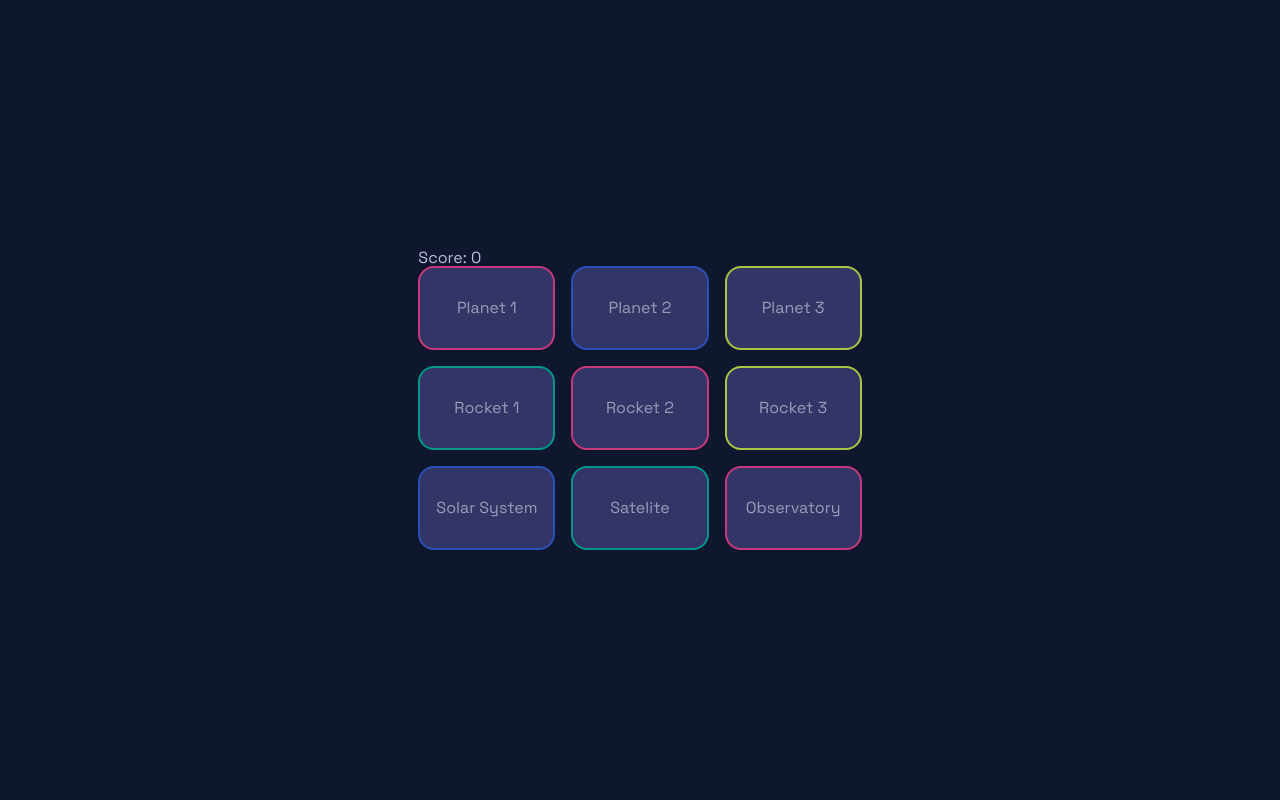
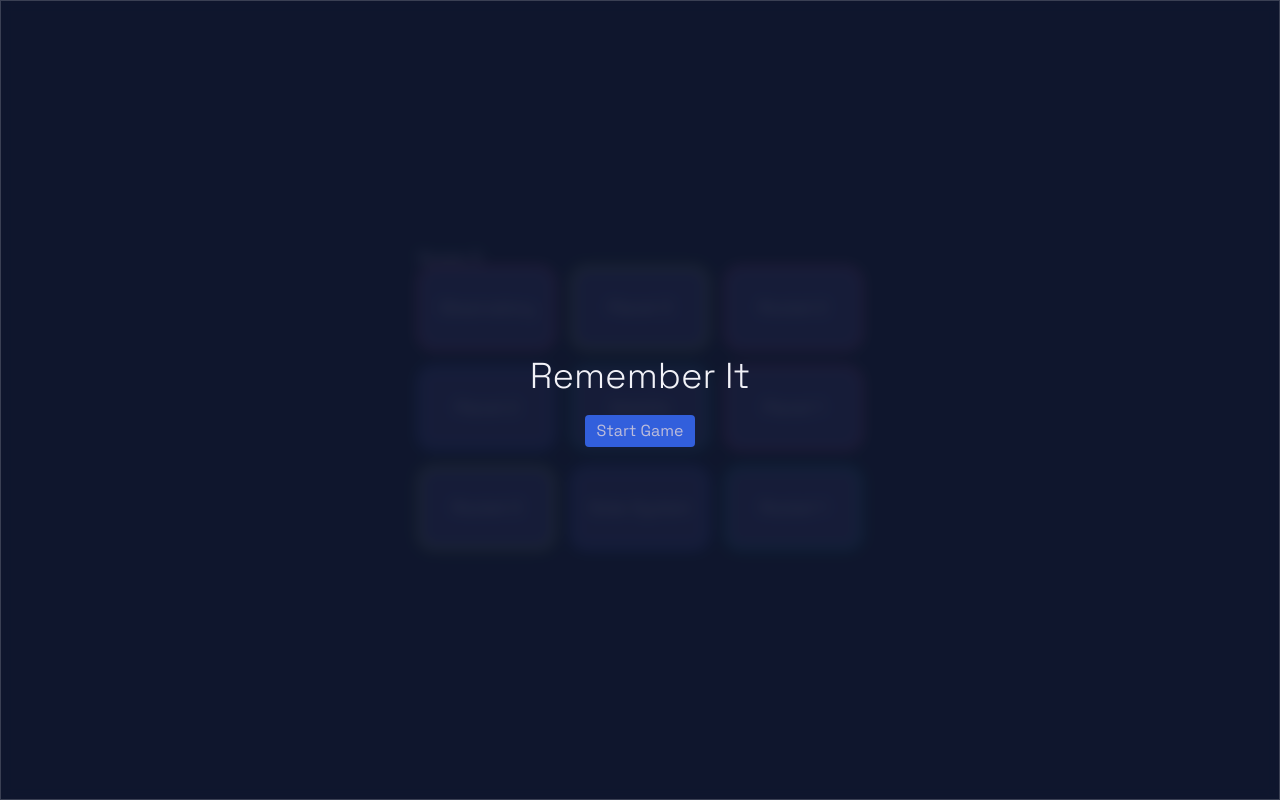
Before and after one commit to acarlie/remember-it-again, a React (Create React App) app: page / in a window 1280 px wide. Built offline with nearby package versions, Linux system fonts and the light colour scheme.

Commit message:
update(localStorage, start screen): saving top score to local storage, created start screen

```diff
--- a/src/components/modal.tsx
+++ b/src/components/modal.tsx
@@ -13,7 +13,7 @@ interface ModalProps {
 const open = css`
     display: flex;
     align-items: center;
-    align-content: center;
+    justify-content: center;
     position: fixed;
     width: 100vw;
     height: 100vh;
@@ -31,10 +31,17 @@ const closed = css`
     display: none;
 `
 
+const modalBody = css`
+    display: flex;
+    flex-direction: column;
+    align-items: center;
+    gap: 1rem;
+`
+
 export const Modal = ({ isOpen, toggle, title, children }: ModalProps) => {
     return (
         <div role='dialog' aria-modal='true' css={isOpen ? open : closed}>
-            <div>
+            <div css={modalBody}>
                 <h2 css={heading2}>{title}</h2>
                 {children}
             </div>
--- a/src/game/game-constants.ts
+++ b/src/game/game-constants.ts
@@ -1,4 +1,7 @@
 import { Color } from '../theme/theme'
+
+export const topScoreKey = 'remember_it_again_top_score';
+
 
 export type OptionData = {
     label: string
--- a/src/game/game-provider.tsx
+++ b/src/game/game-provider.tsx
@@ -1,8 +1,8 @@
 import * as React from 'react'
-import { options, OptionData } from './game-constants'
+import { options, OptionData, topScoreKey } from './game-constants'
 import { shuffle } from '../utilities/shuffle'
 
-type Status = 'win' | 'lose' | 'playing'
+type Status = 'start' | 'win' | 'lose' | 'playing'
 
 type GameContextProps = {
     options: OptionData[]
@@ -11,7 +11,7 @@ type GameContextProps = {
     status: Status
     checkAnswer: (answer: string) => void
     restart: () => void
-    updateTopScore: (score: number) => void
+    start: () => void
 }
 
 export const GameContext = React.createContext<GameContextProps>(
@@ -22,7 +22,7 @@ export const GameContext = React.createContext<GameContextProps>(
         status: 'playing',
         checkAnswer: () => null,
         restart: () => null,
-        updateTopScore: () => null
+        start: () => null,
     }
 )
 
@@ -33,8 +33,9 @@ type GameProviderProps = {
 export const GameProvider = ({ children }: GameProviderProps) => {
     const [topScore, setTopScore] = React.useState<number>(0)
     const [picked, setPickedTiles] = React.useState<string[]>([])
-    const [gameTiles, setGameTiles] = React.useState<OptionData[]>(options)
-    const [gameStatus, setGameStatus] = React.useState<Status>('playing')
+    const [gameTiles, setGameTiles] = React.useState<OptionData[]>(shuffle(options))
+    const [gameStatus, setGameStatus] = React.useState<Status>('start')
+
 
     const checkAnswer = (answer: string) => {
         const win = picked.length === options.length - 1;
@@ -42,19 +43,36 @@ export const GameProvider = ({ children }: GameProviderProps) => {
 
         if (lose) {
             setGameStatus('lose')
-            // check if top score, update if needed
+            saveTopScore()
         } else if (win) {
             setGameStatus('win')
-            // check if top score, update if needed
-
+            saveTopScore()
         } else {
             setPickedTiles(picked.concat(answer))
             setGameTiles(shuffle(gameTiles))
         }
     }
 
-    const updateTopScore = (score: number) => {
-        console.log('update top')
+    const saveTopScore = () => {
+        const currentScore = picked.length
+
+        const savedScore = localStorage.getItem(topScoreKey)
+
+        if (savedScore && currentScore <= parseInt(savedScore)) {
+            return
+        }
+
+        if ((savedScore && currentScore > parseInt(savedScore)) || !savedScore) {
+            localStorage.setItem(topScoreKey, `${currentScore}`);
+        }
+    }
+
+    const start = () => {
+        const savedScore = localStorage.getItem(topScoreKey);
+        if (savedScore) {
+            setTopScore(parseInt(savedScore))
+        }
+        setGameStatus('playing')
     }
 
     const restart = () => {
@@ -71,9 +89,9 @@ export const GameProvider = ({ children }: GameProviderProps) => {
             picked: picked,
             status: gameStatus,
             checkAnswer,
-            updateTopScore,
-            restart
-        }} >
+            restart,
+            start
+        }}>
             {children}
         </GameContext.Provider >
     )
--- a/src/game/game.tsx
+++ b/src/game/game.tsx
@@ -25,9 +25,10 @@ const grid = css`
 `
 
 export const Game = () => {
-    const { picked, options, status, restart, checkAnswer } = React.useContext(GameContext)
-    const [isWinModalOpen, toggleWinModal] = useModal()
-    const [isLoseModalOpen, toggleLoseModal] = useModal()
+    const { picked, options, status, restart, checkAnswer, start } = React.useContext(GameContext)
+    const [isStartModalOpen, toggleStartModal] = useModal(true)
+    const [isWinModalOpen, toggleWinModal] = useModal(false)
+    const [isLoseModalOpen, toggleLoseModal] = useModal(false)
 
     React.useEffect(() => {
         if (status === 'win' && !isWinModalOpen) {
@@ -41,8 +42,12 @@ export const Game = () => {
             if (isLoseModalOpen) {
                 toggleLoseModal()
             }
+            if (isStartModalOpen) {
+                toggleStartModal()
+            }
         }
-    }, [status, toggleWinModal, toggleLoseModal, isLoseModalOpen, isWinModalOpen])
+    }, [status, toggleWinModal, toggleLoseModal, toggleStartModal, isLoseModalOpen, isWinModalOpen, isStartModalOpen])
+
 
     return (
         <main css={main}>
@@ -54,12 +59,13 @@ export const Game = () => {
                     {options.map(tile => <Tile key={tile.label} {...tile} onClick={() => checkAnswer(tile.label)} />)}
                 </section>
             </div>
-            <Modal isOpen={isWinModalOpen} toggle={toggleWinModal} title='Win!'>
-                <h2 css={heading2}>You Won!</h2>
+            <Modal isOpen={isStartModalOpen} toggle={toggleStartModal} title='Remember It'>
+                <Button variant='primary' onClick={start}>Start Game</Button>
+            </Modal>
+            <Modal isOpen={isWinModalOpen} toggle={toggleWinModal} title="You Won!">
                 <Button variant='primary' onClick={restart}>New Game</Button>
             </Modal>
-            <Modal isOpen={isLoseModalOpen} toggle={toggleLoseModal} title='Lose!'>
-                <h2 css={heading2}>Game Over</h2>
+            <Modal isOpen={isLoseModalOpen} toggle={toggleLoseModal} title="Game Over">
                 <Button variant='primary' onClick={restart}>New Game</Button>
             </Modal>
         </main>
--- a/src/hooks/use-modal.tsx
+++ b/src/hooks/use-modal.tsx
@@ -1,12 +1,12 @@
 import * as React from 'react'
 
-export type ModalHookProps = [
+type ModalHookReturn = [
     boolean,
     () => void
 ]
 
-export function useModal(): ModalHookProps {
-    const [isOpen, setisOpen] = React.useState(false);
+export function useModal(isDefaultOpen: boolean): ModalHookReturn {
+    const [isOpen, setisOpen] = React.useState(isDefaultOpen);
 
     const toggle = () => {
         setisOpen(!isOpen);
```
